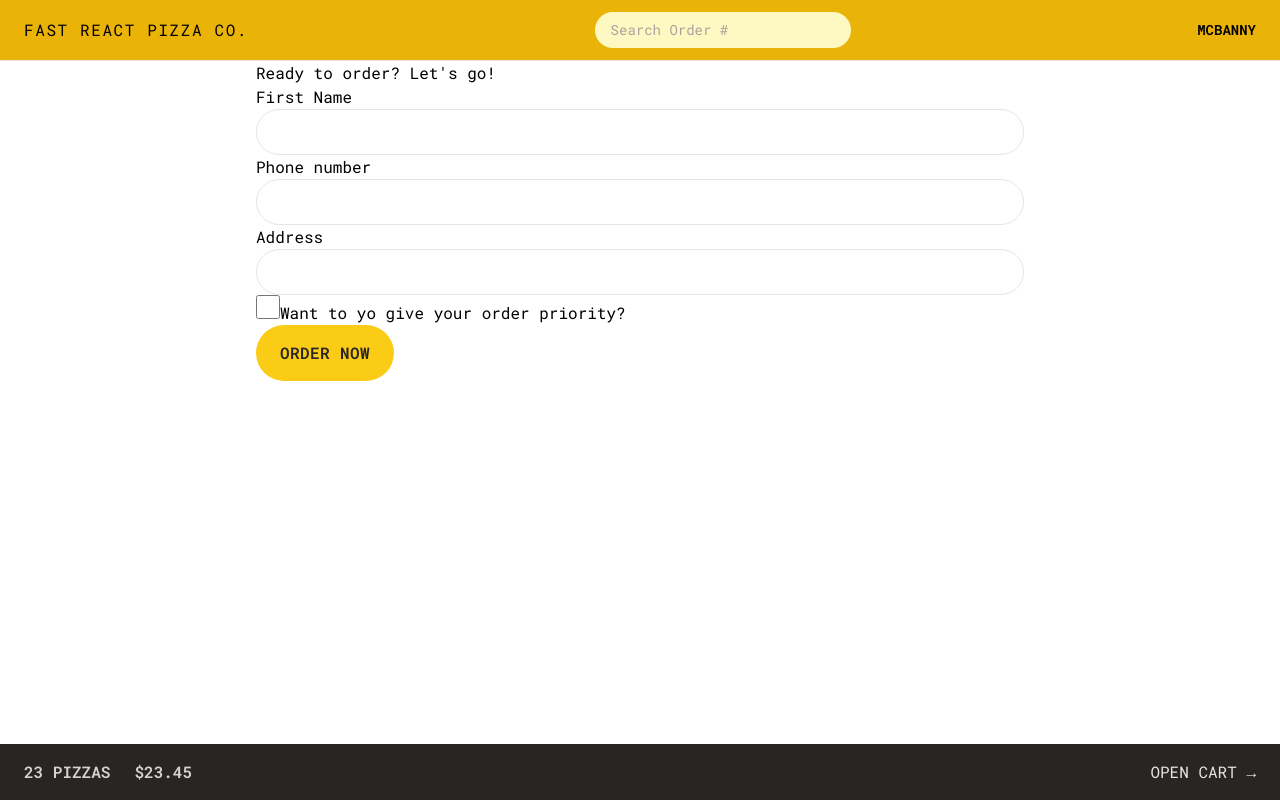
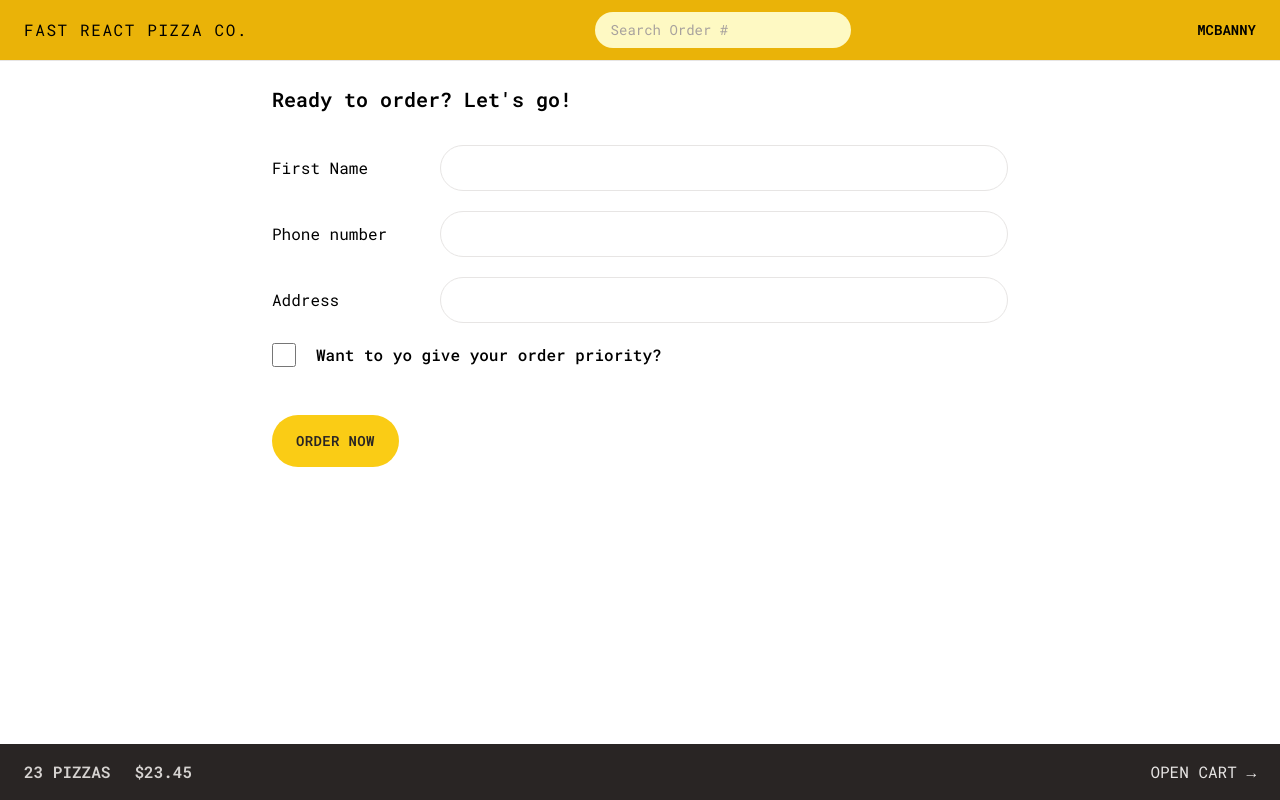
Before and after one commit to ngbedebarnabas/fast-react-pizza, a React (Vite) app: page /order/new in a window 1280 px wide. Built offline with nearby package versions, Linux system fonts and the light colour scheme.

Commit message:
Finish styling application with Tailwind CSS

```diff
--- a/src/features/cart/Cart.jsx
+++ b/src/features/cart/Cart.jsx
@@ -1,6 +1,7 @@
 import { Link } from "react-router-dom";
 import LinkButton from "../../ui/LinkButton";
 import Button from "../../ui/Button";
+import CartItem from "./CartItem";
 
 const fakeCart = [
   {
@@ -30,14 +31,23 @@
   const cart = fakeCart;
 
   return (
-    <div>
+    <div className="px-4 py-3">
       <LinkButton to="/menu">&larr; Back to menu</LinkButton>
 
-      <h2>Your cart, %NAME%</h2>
+      <h2 className="mt-7 text-xl font-semibold">Your cart, %NAME%</h2>
 
-      <div>
-        <Button to="/order/new">Order pizzas</Button>
-        <button>Clear cart</button>
+      <ul className="mt-3 divide-y divide-stone-200 border-b">
+        {cart.map((item) => (
+          <CartItem item={item} key={item.key} />
+        ))}
+      </ul>
+
+      <div className="mt-6 space-x-2">
+        <Button to="/order/new" type="primary">
+          Order pizzas
+        </Button>
+
+        <Button type="secondary">Clear Cart</Button>
       </div>
     </div>
   );
--- a/src/features/cart/CartItem.jsx
+++ b/src/features/cart/CartItem.jsx
@@ -1,13 +1,18 @@
+import Button from "../../ui/Button";
+import { formatCurrency } from "../../utils/helpers";
+
 function CartItem({ item }) {
   const { pizzaId, name, quantity, totalPrice } = item;
 
   return (
-    <li>
-      <p>
+    <li className="py-3 sm:flex sm:items-center sm:justify-between">
+      <p className="mb-1 sm:mb-0">
         {quantity}&times; {name}
       </p>
-      <div>
-        <p>{formatCurrency(totalPrice)}</p>
+      <div className="flex items-center justify-between sm:gap-6">
+        <p className="text-sm font-bold">{formatCurrency(totalPrice)}</p>
+
+        <Button type="small">Delete</Button>
       </div>
     </li>
   );
--- a/src/features/menu/Menu.jsx
+++ b/src/features/menu/Menu.jsx
@@ -6,7 +6,7 @@
   const menu = useLoaderData();
 
   return (
-    <ul>
+    <ul className="divide-y divide-stone-200 px-2">
       {menu.map((pizza) => (
         <MenuItem pizza={pizza} key={pizza.id} />
       ))}
--- a/src/features/menu/MenuItem.jsx
+++ b/src/features/menu/MenuItem.jsx
@@ -1,16 +1,31 @@
+import Button from "../../ui/Button";
 import { formatCurrency } from "../../utils/helpers";
 
 function MenuItem({ pizza }) {
   const { id, name, unitPrice, ingredients, soldOut, imageUrl } = pizza;
 
   return (
-    <li>
-      <img src={imageUrl} alt={name} />
-      <div>
-        <p>{name}</p>
-        <p>{ingredients.join(", ")}</p>
-        <div>
-          {!soldOut ? <p>{formatCurrency(unitPrice)}</p> : <p>Sold out</p>}
+    <li className="flex gap-4 py-2">
+      <img
+        src={imageUrl}
+        alt={name}
+        className={`h-24 ${soldOut ? "opacity-70 grayscale" : ""}`}
+      />
+      <div className="flex grow flex-col pt-0.5">
+        <p className="font-medium">{name}</p>
+        <p className="text-sm capitalize italic text-stone-500">
+          {ingredients.join(", ")}
+        </p>
+        <div className="mt-auto flex items-center justify-between">
+          {!soldOut ? (
+            <p className="text-sm">{formatCurrency(unitPrice)}</p>
+          ) : (
+            <p className="text-sm font-medium uppercase text-stone-500">
+              Sold out
+            </p>
+          )}
+
+          <Button type="small">Add to Cart</Button>
         </div>
       </div>
     </li>
--- a/src/features/order/CreateOrder.jsx
+++ b/src/features/order/CreateOrder.jsx
@@ -42,31 +42,40 @@
   const cart = fakeCart;
 
   return (
-    <div>
-      <h2>Ready to order? Let's go!</h2>
+    <div className="px-4 py-6">
+      <h2 className="mb-8 text-xl font-semibold">Ready to order? Let's go!</h2>
 
       <Form method="POST">
-        <div>
-          <label>First Name</label>
-          <input className="input" type="text" name="customer" required />
+        <div className="mb-5 flex flex-col gap-2 sm:flex-row sm:items-center">
+          <label className="sm:basis-40">First Name</label>
+          <input className="input grow" type="text" name="customer" required />
         </div>
 
-        <div>
-          <label>Phone number</label>
-          <div>
-            <input className="input" type="tel" name="phone" required />
-          </div>
-          {formErrors?.phone && <p>{formErrors.phone}</p>}
-        </div>
-
-        <div>
-          <label>Address</label>
-          <div>
-            <input className="input" type="text" name="address" required />
+        <div className="mb-5 flex flex-col gap-2 sm:flex-row sm:items-center">
+          <label className="sm:basis-40">Phone number</label>
+          <div className="grow">
+            <input className="input w-full" type="tel" name="phone" required />
+            {formErrors?.phone && (
+              <p className="mt-2 rounded-md bg-red-100 p-2 text-xs text-red-700">
+                {formErrors.phone}
+              </p>
+            )}
           </div>
         </div>
 
-        <div>
+        <div className="mb-5 flex flex-col gap-2 sm:flex-row sm:items-center">
+          <label className="sm:basis-40">Address</label>
+          <div className="grow">
+            <input
+              className="input w-full"
+              type="text"
+              name="address"
+              required
+            />
+          </div>
+        </div>
+
+        <div className="mb-12 flex items-center gap-5">
           <input
             className="check"
             type="checkbox"
@@ -75,12 +84,14 @@
             // value={withPriority}
             // onChange={(e) => setWithPriority(e.target.checked)}
           />
-          <label htmlFor="priority">Want to yo give your order priority?</label>
+          <label htmlFor="priority" className="font-medium">
+            Want to yo give your order priority?
+          </label>
         </div>
 
         <div>
           <input type="hidden" name="cart" value={JSON.stringify(cart)} />
-          <Button disabled={isSubmitting}>
+          <Button disabled={isSubmitting} type="primary">
             {isSubmitting ? "Placing order..." : "Order now"}
           </Button>
         </div>
--- a/src/features/order/OrderItem.jsx
+++ b/src/features/order/OrderItem.jsx
@@ -4,12 +4,12 @@
   const { quantity, name, totalPrice } = item;
 
   return (
-    <li>
-      <div>
+    <li className="py-3">
+      <div className="flex items-center justify-between gap-4 text-sm">
         <p>
-          <span>{quantity}&times;</span> {name}
+          <span className="font-bold">{quantity}&times;</span> {name}
         </p>
-        <p>{formatCurrency(totalPrice)}</p>
+        <p className="font-bold">{formatCurrency(totalPrice)}</p>
       </div>
     </li>
   );
--- a/src/features/user/CreateUser.jsx
+++ b/src/features/user/CreateUser.jsx
@@ -24,7 +24,7 @@
 
       {username !== "" && (
         <div>
-          <Button>Start ordering</Button>
+          <Button type="primary">Start ordering</Button>
         </div>
       )}
     </form>
--- a/src/index.css
+++ b/src/index.css
@@ -4,7 +4,7 @@
 
 @layer components {
   .input {
-    @apply rounded-full border border-stone-200 px-4 py-2 text-sm transition-all duration-300 placeholder:text-stone-400 focus:outline-none focus:ring focus:ring-yellow-400 w-full md:px-6 md:py-3;
+    @apply rounded-full border border-stone-200 px-4 py-2 text-sm transition-all duration-300 placeholder:text-stone-400 focus:outline-none focus:ring focus:ring-yellow-400 md:px-6 md:py-3;
   }
   .check {
     @apply h-6 w-6 accent-yellow-400 focus:outline-none focus:ring focus:ring-yellow-400 focus:ring-offset-2;
--- a/src/ui/Button.jsx
+++ b/src/ui/Button.jsx
@@ -1,18 +1,25 @@
 import { Link } from "react-router-dom";
 
-function Button({ children, disabled, to }) {
-  const className =
-    "bg-yellow-400 uppercase font-semibold text-stone-800 py-3 px-4 inline-block tracking-wide rounded-full hover:bg-yellow-300 transition-colors duration-300 focus:outline-none focus:ring focus:ring-yellow-300 focus:bg-yellow-300 focus:ring-offset-2 disabled:cursor-not-allowed sm:px-6 sm:py-4";
+function Button({ children, disabled, to, type }) {
+  const base =
+    "text-sm bg-yellow-400 uppercase font-semibold text-stone-800 inline-block tracking-wide rounded-full hover:bg-yellow-300 transition-colors duration-300 focus:outline-none focus:ring focus:ring-yellow-300 focus:bg-yellow-300 focus:ring-offset-2 disabled:cursor-not-allowed ";
+
+  const styles = {
+    primary: base + "px-4 py-3 md:px-6 md:py-4",
+    secondary:
+      "text-sm uppercase font-semibold text-stone-400 inline-block tracking-wide rounded-full hover:bg-stone-300 transition-colors duration-300 focus:outline-none focus:ring focus:ring-stone-200 focus:bg-stone-300 focus:text-stone-800 focus:ring-offset-2 disabled:cursor-not-allowed border-2 border-stone-300 px-4 py-2.5 md:px-6 md:py-3.5 hover:text-stone-800 ",
+    small: base + "px-4 py-2 md:px-5 md:py-2.5 text-xs",
+  };
 
   if (to)
     return (
-      <Link to={to} className={className}>
+      <Link to={to} className={styles[type]}>
         {children}
       </Link>
     );
 
   return (
-    <button disabled={disabled} className={className}>
+    <button disabled={disabled} className={styles[type]}>
       {children}
     </button>
   );
--- a/tailwind.config.js
+++ b/tailwind.config.js
@@ -6,7 +6,11 @@
     fontFamily: {
       sans: "Roboto Mono, monospace",
     },
-    extend: {},
+    extend: {
+      height: {
+        screen: "100dvh",
+      },
+    },
   },
   plugins: [],
 };
```
Also changed, not shown: index.html (+5 -2 lines), src/features/order/Order.jsx (+38 -14 lines).
